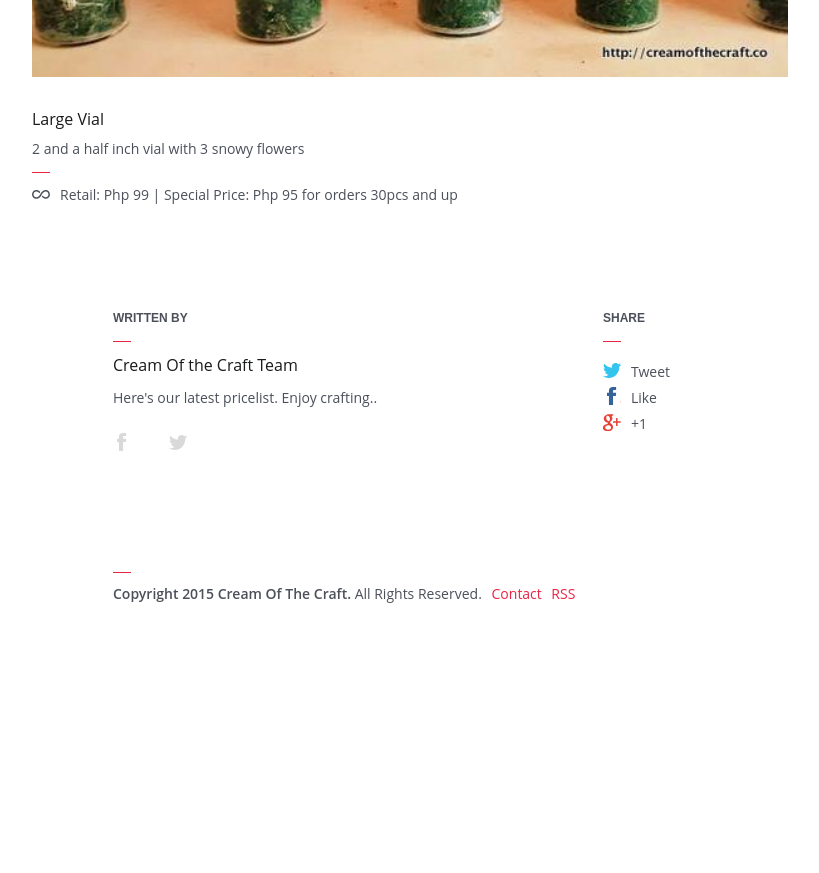
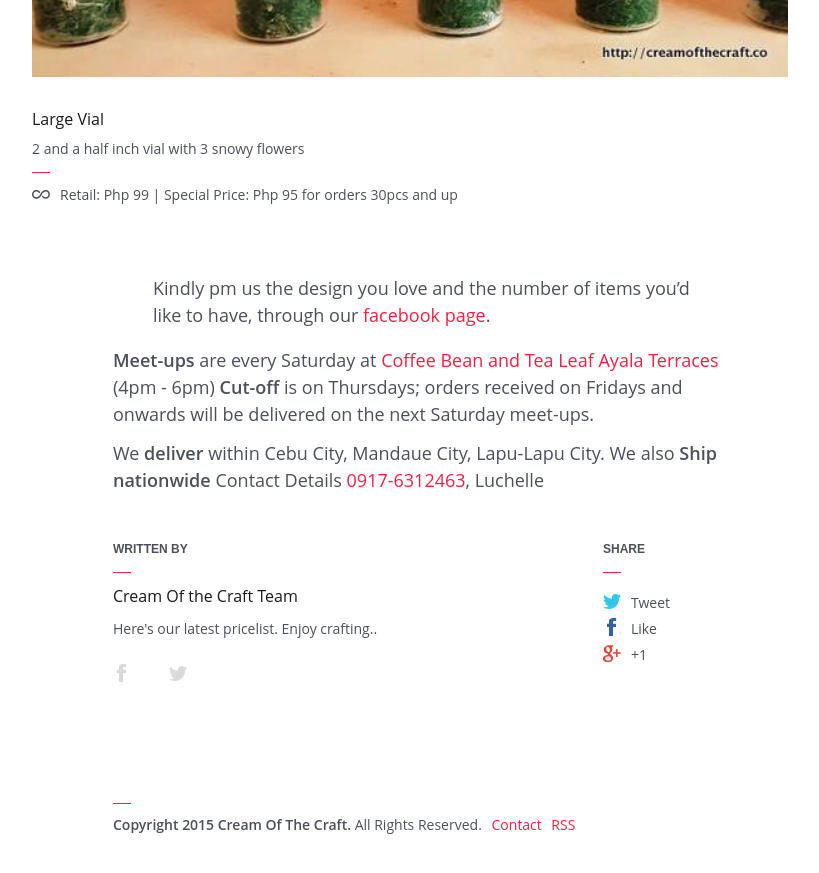
Before and after one commit to creamofthecraft/creamofthecraft.github.io, a Jekyll site: the page built from made-with-love.md, in a window 1280 px wide and 900 px high, scrolled down 9434 px. Shown: the top 873 px of the window, without its empty margins (210-1029 px from the left). Built offline with Jekyll 4.4.1, drawn with Linux system fonts in a browser that asks for light colours; before the commit the page ends 10103 px from its top, so only the background shows below that.

Commit message:
added shipping details

```diff
--- a/made-with-love.md
+++ b/made-with-love.md
@@ -45,3 +45,17 @@ twitter: 		"https://twitter.com/creamofthecraft"
 {% include price-list.html file="pl_ed/medium-vials-3f.jpg" title="Medium Vial" caption="2 inch vial with 3 snowy flowers" price="Retail: Php 85 | Special Price: Php 80 for orders 30pcs and up" %}
 
 {% include price-list.html file="pl_ed/large-vial-3f.jpg" title="Large Vial" caption="2 and a half inch vial with 3 snowy flowers" price="Retail: Php 99 | Special Price: Php 95 for orders 30pcs and up" %}
+
+
+>Kindly pm us the design you love and the number of items you'd like to have, through our [facebook page][fb].
+
+**Meet-ups** are every Saturday at [Coffee Bean and Tea Leaf Ayala Terraces][cbtl] (4pm - 6pm)
+**Cut-off** is on Thursdays; orders received on Fridays and onwards will be delivered on the next Saturday meet-ups.
+
+We **deliver** within Cebu City, Mandaue City, Lapu-Lapu City.
+We also **Ship nationwide**
+Contact Details [0917-6312463][phone], Luchelle
+
+[fb]: http://facebook.com/creamofthecraft
+[cbtl]: http://goo.gl/XakD7g
+[phone]: tel:+639176312463
```
